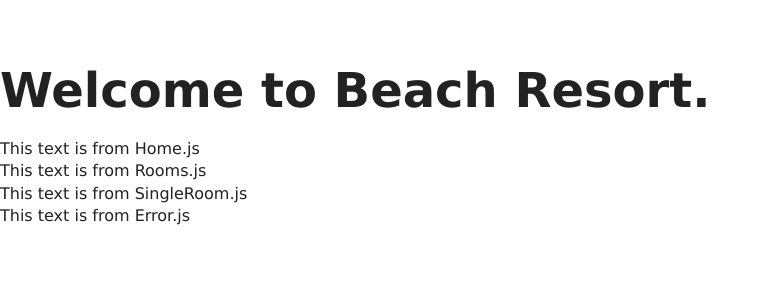
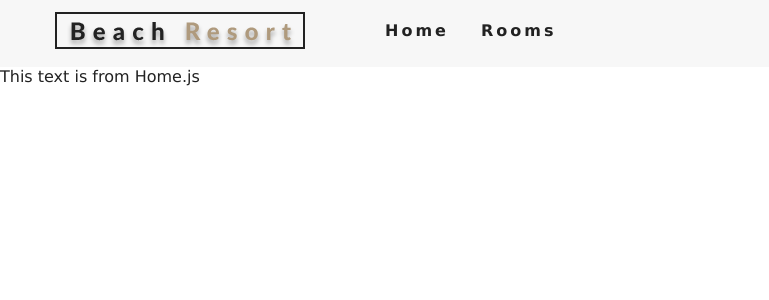
Before and after one commit to DevishBaidawarChhetri/react-beach-resort, a React (Create React App) app: page / in a window 1280 px wide. Shown: the top 300 px of the page, without its empty margins (0-769 px from the left). Built offline with nearby package versions, Linux system fonts and the light colour scheme.

Commit message:
Added Navbar

```diff
--- a/src/App.js
+++ b/src/App.js
@@ -4,16 +4,20 @@
 import Rooms from './pages/Rooms'
 import SingleRoom from './pages/SingleRoom'
 import Error from './pages/Error'
-
+import { BrowserRouter as Router, Route, Switch } from 'react-router-dom'
+import Navbar from './components/Navbar'
 function App () {
 	return (
 		<React.Fragment>
-			<h1>Welcome to Beach Resort.</h1>
-			<Home />
-			<Rooms />
-			<SingleRoom />
-			<Error />
-
+			<Router>
+				<Navbar />
+				<Switch>
+					<Route exact path="/" component={ Home } />
+					<Route exact path="/rooms/" component={ Rooms } />
+					<Route exact path="/rooms/:slug" component={ SingleRoom } />
+					<Route component={ Error } />
+				</Switch>
+			</Router>
 		</React.Fragment>
 	);
 }
--- /dev/null
+++ b/src/components/Navbar.js
@@ -0,0 +1,39 @@
+import React, { Component } from 'react'
+import logo from '../images/logo.svg'
+import { FaAlignRight } from 'react-icons/fa'
+import { Link } from 'react-router-dom'
+
+export default class Navbar extends Component {
+	state = {
+		isOpen: false
+	}
+	handleToggle = () => {
+		this.setState( {
+			isOpen: !this.state.isOpen
+		} )
+	}
+	render () {
+		return (
+			<nav className="navbar">
+				<div className="nav-center">
+					<div className="nav-header">
+						<Link to="/">
+							<img src={ logo } alt="Beach Resort Logo" />
+						</Link>
+						<button type="button" className="nav-btn">
+							<FaAlignRight onClick={ this.handleToggle } />
+						</button>
+					</div>
+					<ul className={ this.state.isOpen ? "nav-links show-nav" : "nav-links" }>
+						<li>
+							<Link to="/">Home</Link>
+						</li>
+						<li>
+							<Link to="/rooms">Rooms</Link>
+						</li>
+					</ul>
+				</div>
+			</nav>
+		)
+	}
+}
```
